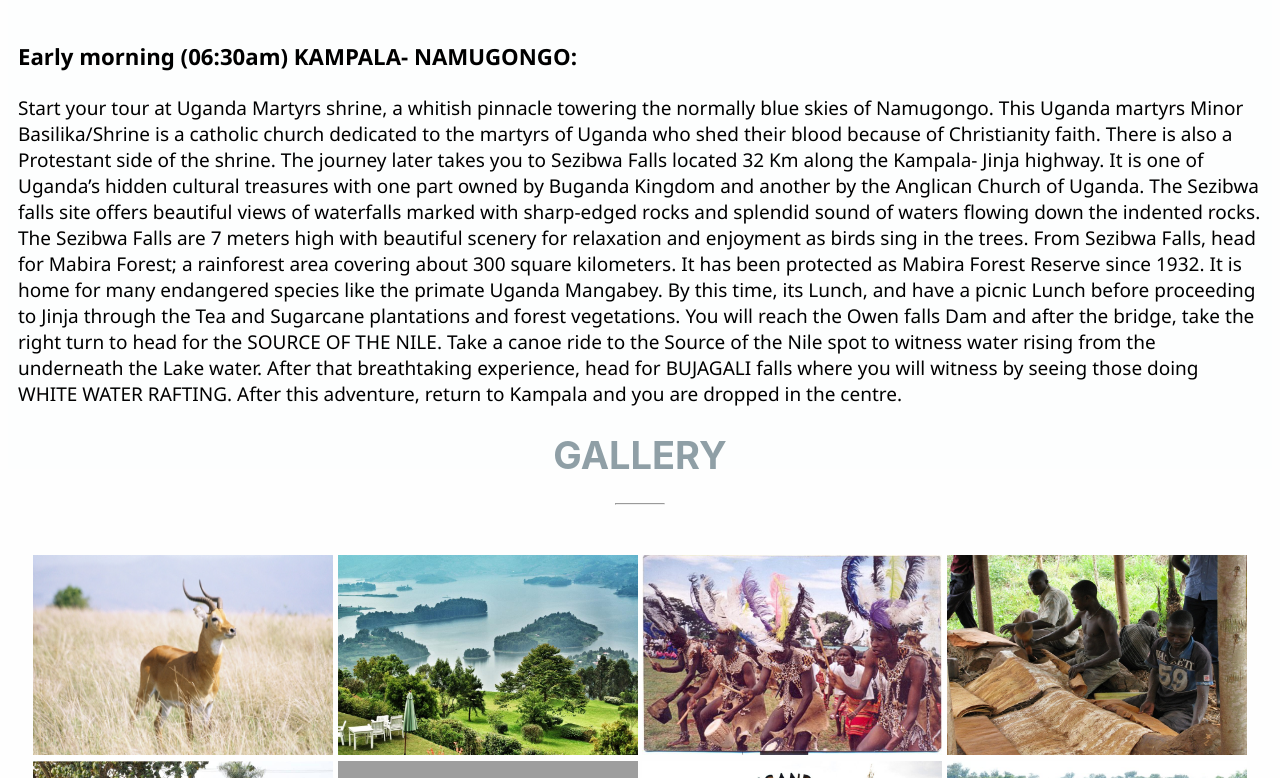
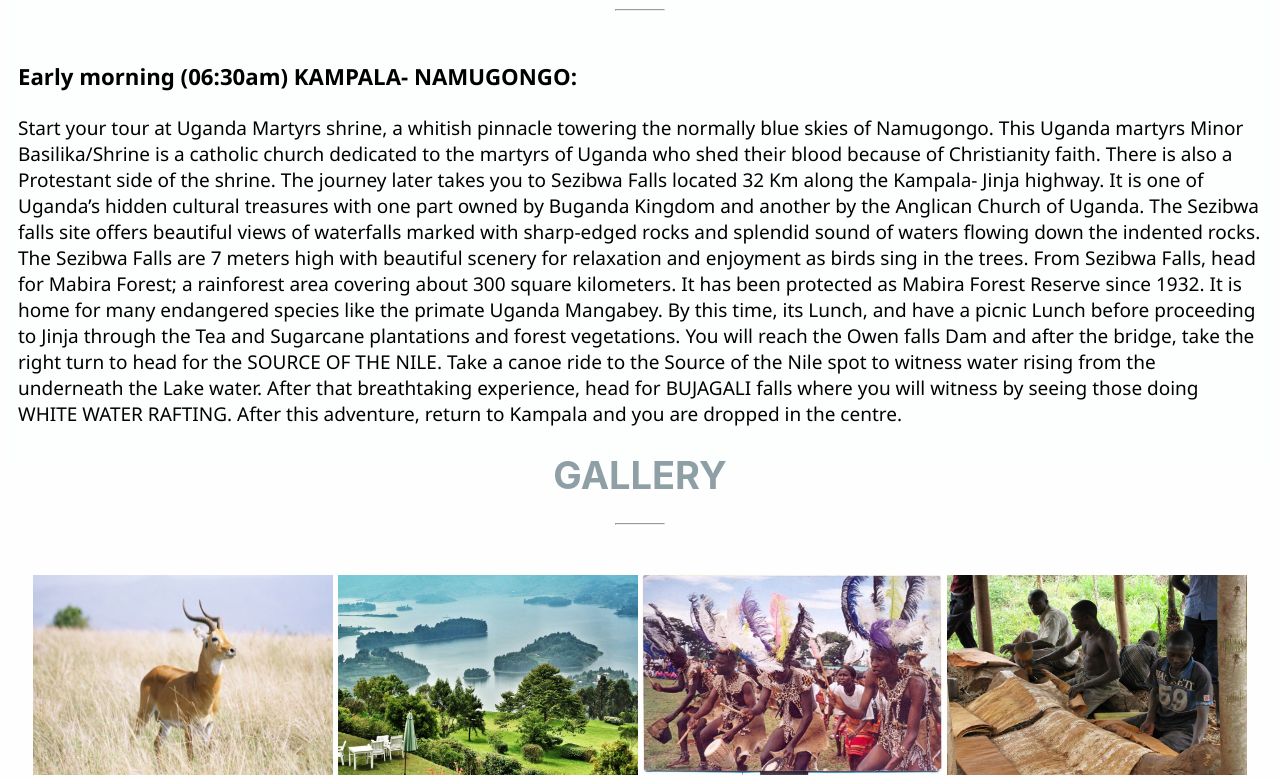
Before and after one commit to Mvule/Mvule.github.io, a plain HTML site: page index.html in a window 1280 px wide. Shown: the part 341-1119 px from the top of the page. Drawn offline with Linux system fonts and the light colour scheme; grey boxes are pictures that could not be loaded.

Commit message:
Update style.css

```diff
--- a/style.css
+++ b/style.css
@@ -25,7 +25,7 @@ body,html{height:100% ;
 
       }
 
-    #content{padding-top: 100px;
+    #content{padding-top: 120px;
     margin: 10px;
     }
     #header-img{margin-right: 700px;
```
